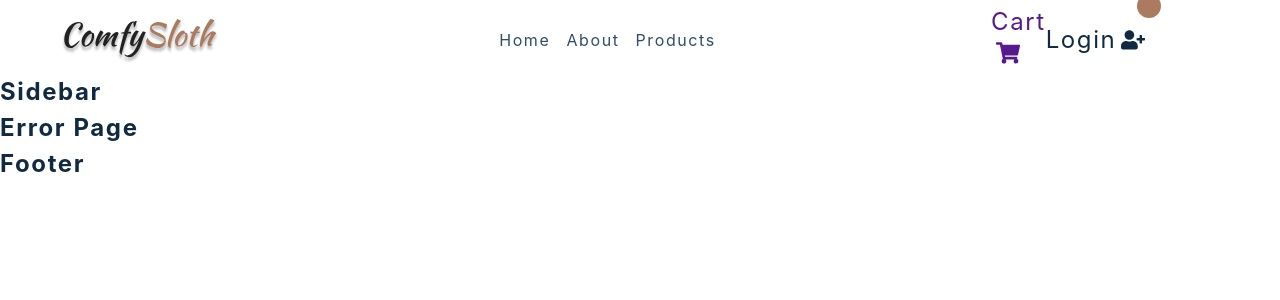
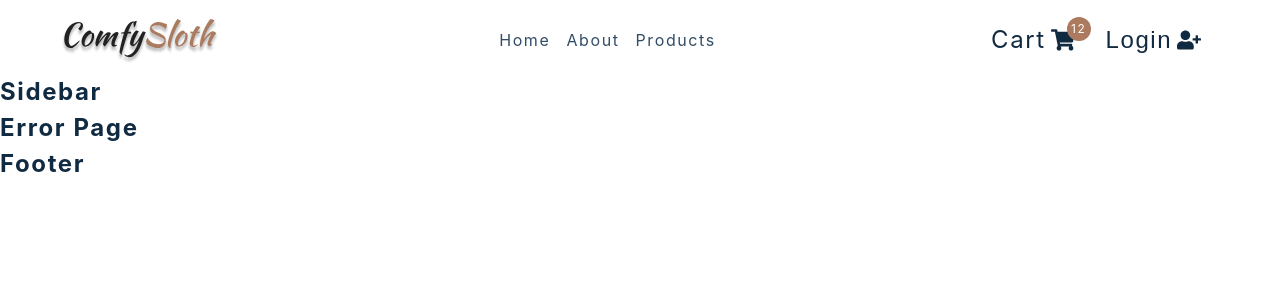
Before and after one commit to mkcriollo/sofozy, a React (Create React App) app: page / in a window 1280 px wide. Shown: the top 300 px of the page. Built offline with nearby package versions, Linux system fonts and the light colour scheme; the HTML template or start-up script is replaced by a standard one.

Commit message:
Complete cart buttons ui

```diff
--- a/src/components/CartButtons.js
+++ b/src/components/CartButtons.js
@@ -8,20 +8,18 @@
 
 const CartButtons = () => {
   return (
-    <Wrapper>
-      <div className="cart-container">
-        <div className="cart-btn">
-          <Link>
-            Cart
-            <FaShoppingCart></FaShoppingCart>
-            <div className="cart-value"></div>
-          </Link>
-        </div>
-        <div className="auth-btn">
-          Login
-          <FaUserPlus />
-        </div>
-      </div>
+    <Wrapper className="cart-btn-wrapper">
+      <Link className="cart-btn" to="/cart">
+        Cart
+        <span className="cart-container">
+          <FaShoppingCart></FaShoppingCart>
+          <span className="cart-value">12</span>
+        </span>
+      </Link>
+      <button type="button" className="auth-btn">
+        Login
+        <FaUserPlus />
+      </button>
     </Wrapper>
   );
 };
```
